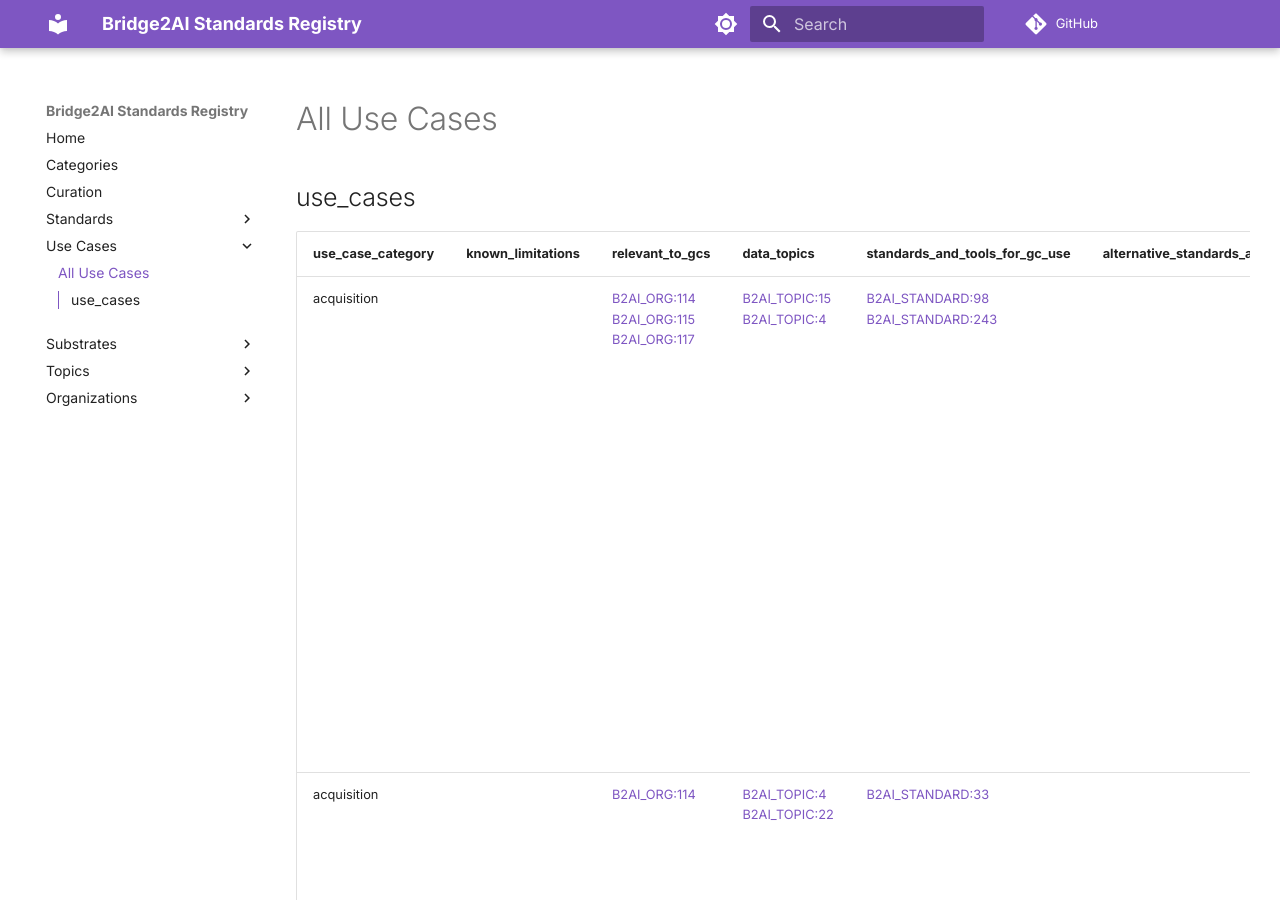
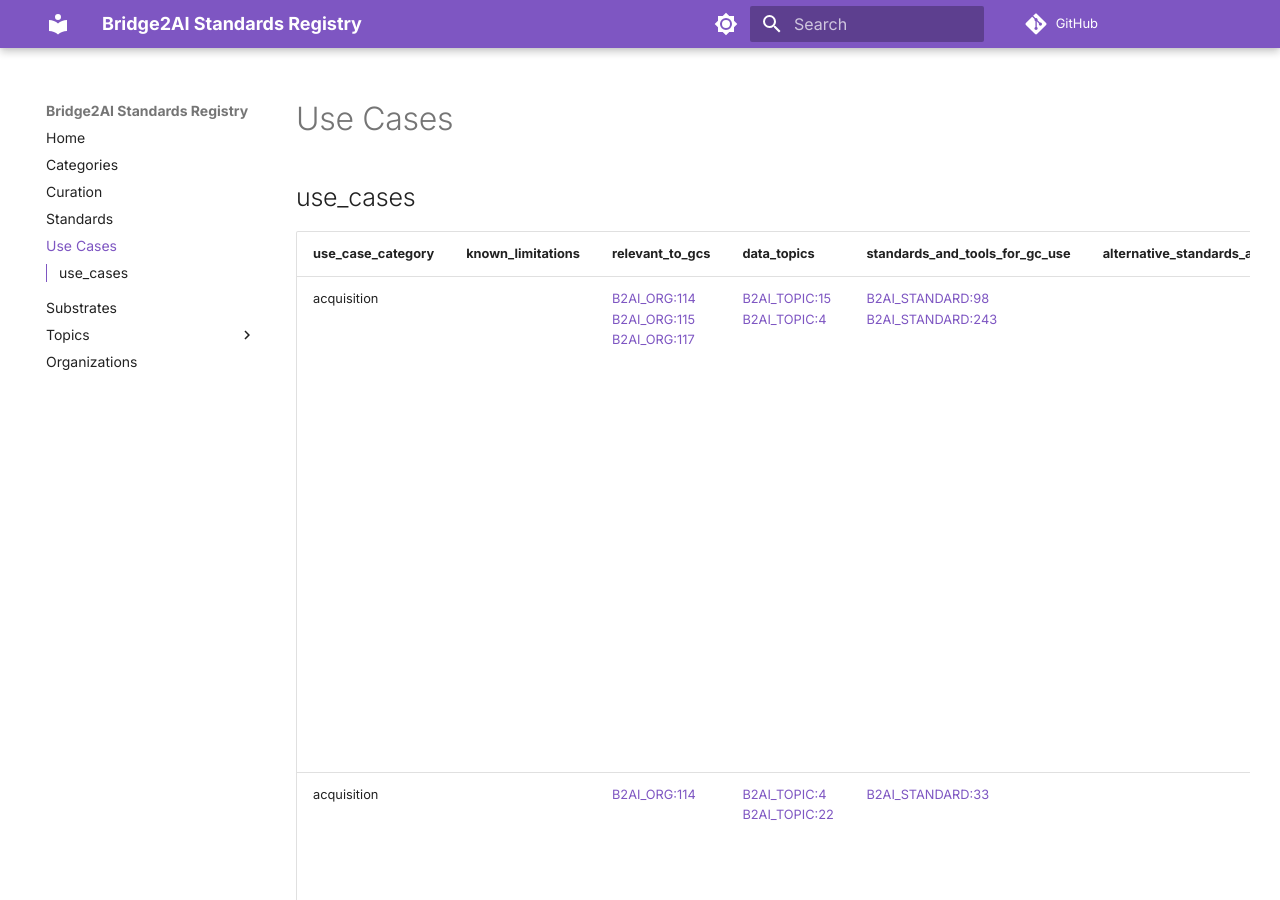
Before and after one commit to bridge2ai/b2ai-standards-registry, an MkDocs documentation site: the page built from docs/UseCase.markdown, in a window 1280 px wide and 900 px high. Built offline with MkDocs 1.6.1 and Material for MkDocs 9.7.7, drawn with Linux system fonts in a browser that asks for light colours; comment, search, counter and statistics services are not loaded.

Commit message:
Compress page navigation

```diff
--- a/mkdocs.yml
+++ b/mkdocs.yml
@@ -28,15 +28,11 @@
   - Home: index.md
   - Categories: categories.md
   - Curation: curation.md
-  - Standards:
-      - All Standards: DataStandardOrTool.markdown
-  - Use Cases:
-      - All Use Cases: UseCase.markdown
-  - Substrates:
-      - All Substrates: DataSubstrate.markdown
+  - Standards: DataStandardOrTool.markdown
+  - Use Cases: UseCase.markdown
+  - Substrates: DataSubstrate.markdown
   - Topics:
       - Topics Overview: topics.md
-      - All Topics: DataTopic.markdown
       - Biology: topics/Biology.markdown
       - Cell: topics/Cell.markdown
       - Cheminformatics: topics/Cheminformatics.markdown
@@ -77,8 +73,7 @@
       - Glucose Monitoring: topics/GlucoseMonitoring.markdown
       - Activity Monitoring: topics/ActivityMonitoring.markdown
       - Governance: topics/Governance.markdown
-  - Organizations:
-      - All Organizations: Organization.markdown
+  - Organizations: Organization.markdown
 site_url: https://bridge2ai.github.io/b2ai-standards-registry
 repo_url: https://github.com/bridge2ai/b2ai-standards-registry
 markdown_extensions:
```
